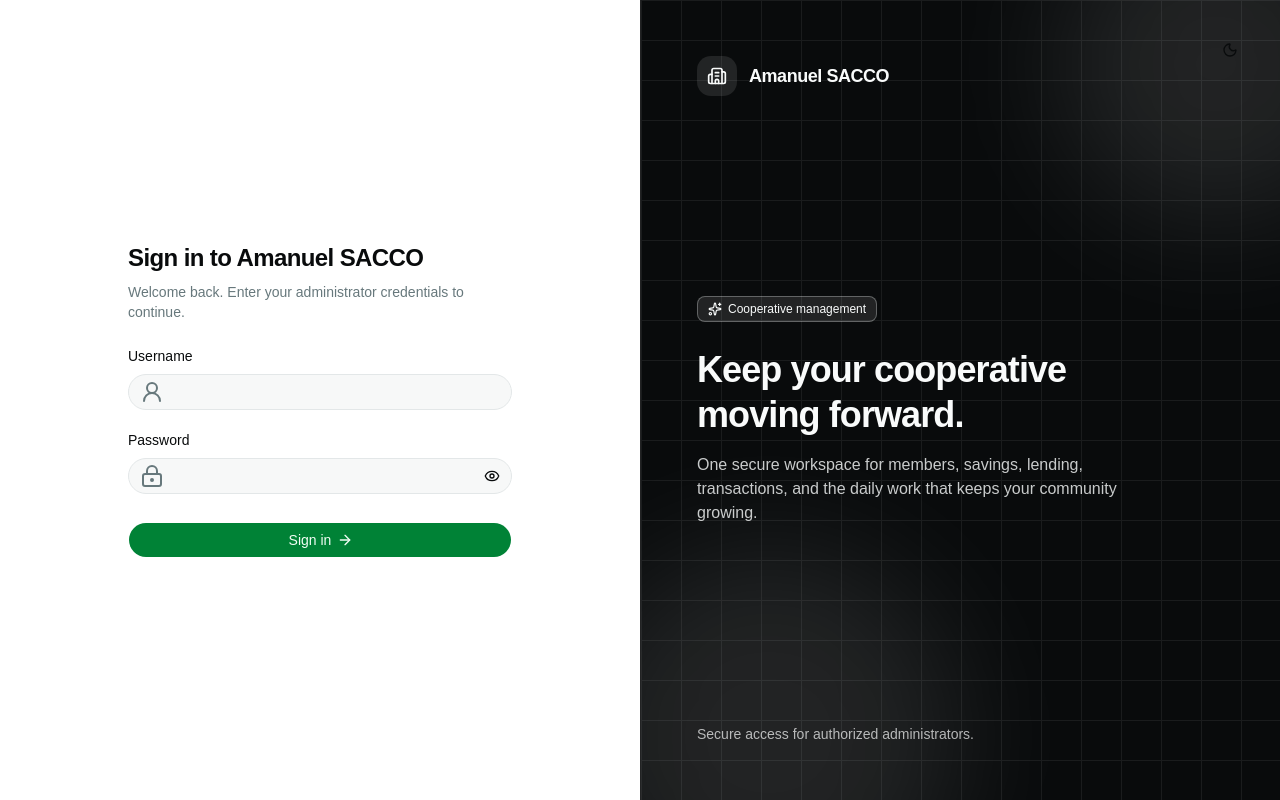
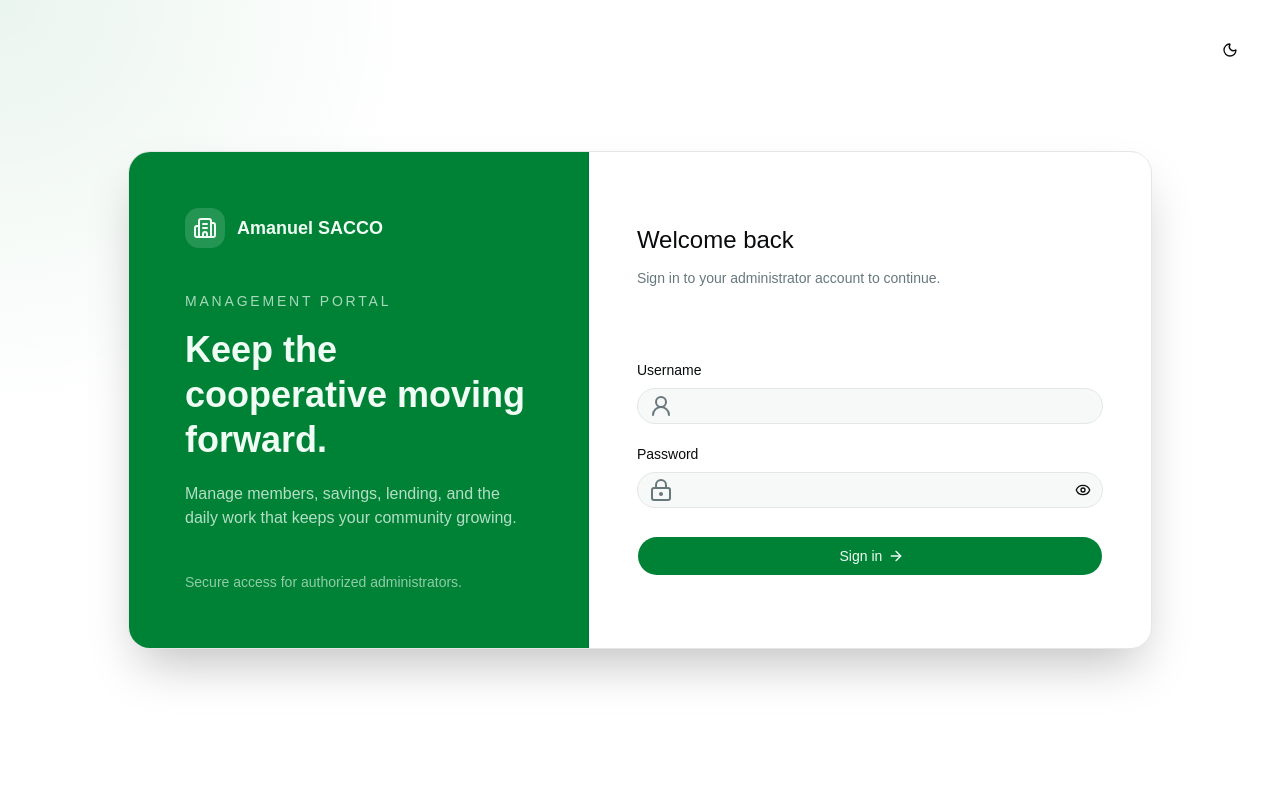
Before and after one commit to Amanugithub/Savings-and-Loan-management-system, a React app in the folder frontend/: page /login in a window 1280 px wide. Built offline with nearby package versions, Linux system fonts and the light colour scheme; no server answers; the HTML template or start-up script is replaced by a standard one.

Commit message:
Revert login page redesign

```diff
--- a/frontend/src/pages/LoginPage.jsx
+++ b/frontend/src/pages/LoginPage.jsx
@@ -1,5 +1,5 @@
 import { useState } from "react"
-import { ArrowRight, Building2, Eye, EyeOff, LockKeyhole, Moon, Sparkles, Sun, UserRound } from "lucide-react"
+import { ArrowRight, Building2, Eye, EyeOff, LockKeyhole, Moon, Sun, UserRound } from "lucide-react"
 import { useLocation, useNavigate } from "react-router-dom"
 
 import { Button } from "@/components/ui/button"
@@ -35,18 +35,26 @@ function LoginPage() {
     }
   }
 
-  return <main className="relative grid min-h-svh w-full grid-cols-1 overflow-hidden bg-background text-foreground md:grid-cols-2">
-    <Button variant="ghost" size="icon" className="absolute right-4 top-4 z-10 rounded-full md:right-8 md:top-8" onClick={toggleTheme} aria-label={theme === "dark" ? "Switch to light mode" : "Switch to dark mode"}>
+  return (
+    <main className="relative grid min-h-svh place-items-center overflow-hidden bg-background p-4 md:p-8">
+      <div className="pointer-events-none absolute inset-0 bg-[radial-gradient(circle_at_top_left,_var(--color-primary)_0,_transparent_28%)] opacity-[0.08]" />
+      <Button variant="ghost" size="icon" className="absolute right-4 top-4 rounded-full md:right-8 md:top-8" onClick={toggleTheme} aria-label={theme === "dark" ? "Switch to light mode" : "Switch to dark mode"}>
         {theme === "dark" ? <Sun /> : <Moon />}
       </Button>
-    <section className="flex items-center justify-center px-6 py-16 sm:px-10">
-      <Card className="w-full max-w-sm border-0 bg-transparent shadow-none ring-0">
-        <CardHeader className="px-0">
-          <div className="mb-5 flex size-11 items-center justify-center rounded-2xl bg-primary/10 text-primary md:hidden"><Building2 /></div>
-          <CardTitle className="font-heading text-2xl font-bold tracking-tight">Sign in to Amanuel SACCO</CardTitle>
-          <CardDescription className="text-sm">Welcome back. Enter your administrator credentials to continue.</CardDescription>
+      <div className="relative grid w-full max-w-5xl overflow-hidden rounded-3xl border bg-card shadow-2xl md:grid-cols-[0.9fr_1.1fr]">
+        <section className="hidden flex-col justify-between bg-primary p-10 text-primary-foreground md:flex lg:p-14">
+          <div className="flex items-center gap-3"><div className="flex size-10 items-center justify-center rounded-xl bg-primary-foreground/15"><Building2 /></div><span className="font-heading text-lg font-semibold">Amanuel SACCO</span></div>
+          <div><p className="mb-4 text-sm font-medium uppercase tracking-[0.2em] text-primary-foreground/70">Management portal</p><h1 className="font-heading text-4xl font-semibold leading-tight">Keep the cooperative moving forward.</h1><p className="mt-5 max-w-sm text-primary-foreground/75">Manage members, savings, lending, and the daily work that keeps your community growing.</p></div>
+          <p className="text-sm text-primary-foreground/60">Secure access for authorized administrators.</p>
+        </section>
+
+        <Card className="rounded-none border-0 shadow-none">
+          <CardHeader className="gap-3 p-8 pb-4 md:p-12 md:pb-6">
+            <div className="flex size-11 items-center justify-center rounded-2xl bg-primary/10 text-primary md:hidden"><Building2 /></div>
+            <CardTitle className="font-heading text-2xl">Welcome back</CardTitle>
+            <CardDescription>Sign in to your administrator account to continue.</CardDescription>
           </CardHeader>
-        <CardContent className="px-0">
+          <CardContent className="p-8 pt-4 md:p-12 md:pt-6">
             <form onSubmit={submit} className="flex flex-col gap-5">
               <label className="flex flex-col gap-2 text-sm font-medium" htmlFor="username">Username
                 <span className="relative"><UserRound className="pointer-events-none absolute left-3 top-1/2 -translate-y-1/2 text-muted-foreground" /><Input id="username" name="username" value={credentials.username} onChange={updateField} className="pl-10" autoComplete="username" required /></span>
@@ -55,22 +63,13 @@ function LoginPage() {
                 <span className="relative"><LockKeyhole className="pointer-events-none absolute left-3 top-1/2 -translate-y-1/2 text-muted-foreground" /><Input id="password" name="password" type={showPassword ? "text" : "password"} value={credentials.password} onChange={updateField} className="pr-10 pl-10" autoComplete="current-password" required /><Button type="button" variant="ghost" size="icon-sm" className="absolute right-1 top-1/2 -translate-y-1/2" onClick={() => setShowPassword((current) => !current)} aria-label={showPassword ? "Hide password" : "Show password"}>{showPassword ? <EyeOff /> : <Eye />}</Button></span>
               </label>
               {error && <p role="alert" className="rounded-xl bg-destructive/10 px-3 py-2 text-sm text-destructive">{error}</p>}
-            <Button type="submit" className="mt-2 w-full" disabled={isSubmitting}>{isSubmitting ? "Signing in…" : "Sign in"}<ArrowRight data-icon="inline-end" /></Button>
+              <Button type="submit" size="lg" className="mt-2 w-full" disabled={isSubmitting}>{isSubmitting ? "Signing in…" : "Sign in"}<ArrowRight data-icon="inline-end" /></Button>
             </form>
           </CardContent>
         </Card>
-    </section>
-    <section className="dark relative hidden overflow-hidden border-l border-border bg-background text-foreground md:block">
-      <div aria-hidden="true" className="absolute inset-0 [background-image:linear-gradient(to_right,currentColor_1px,transparent_1px),linear-gradient(to_bottom,currentColor_1px,transparent_1px)] [background-size:40px_40px] opacity-[0.07]" />
-      <div aria-hidden="true" className="absolute -right-24 -top-24 size-80 rounded-full bg-foreground/10 blur-3xl" />
-      <div aria-hidden="true" className="absolute -bottom-32 -left-16 size-96 rounded-full bg-foreground/10 blur-3xl" />
-      <div className="relative flex h-full flex-col justify-between p-10 lg:p-14">
-        <div className="flex items-center gap-3"><div className="flex size-10 items-center justify-center rounded-xl bg-foreground/10"><Building2 className="size-5" /></div><span className="text-lg font-semibold tracking-tight">Amanuel SACCO</span></div>
-        <div className="max-w-md"><span className="inline-flex items-center gap-1.5 rounded-md border border-foreground/30 bg-foreground/10 px-2.5 py-1 text-xs font-medium"><Sparkles className="size-3.5" /> Cooperative management</span><h1 className="mt-6 font-heading text-4xl font-bold leading-tight tracking-tight">Keep your cooperative moving forward.</h1><p className="mt-4 text-base text-foreground/80">One secure workspace for members, savings, lending, transactions, and the daily work that keeps your community growing.</p></div>
-        <p className="text-sm text-foreground/70">Secure access for authorized administrators.</p>
       </div>
-    </section>
     </main>
+  )
 }
 
 export default LoginPage
```
Lines whose indentation alone changed are shown as unchanged.
